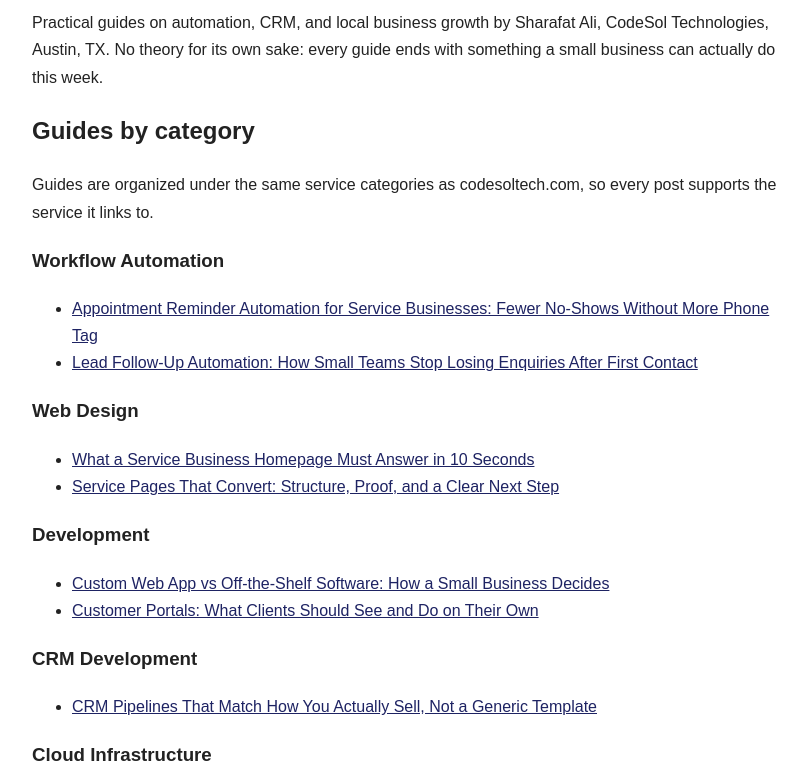
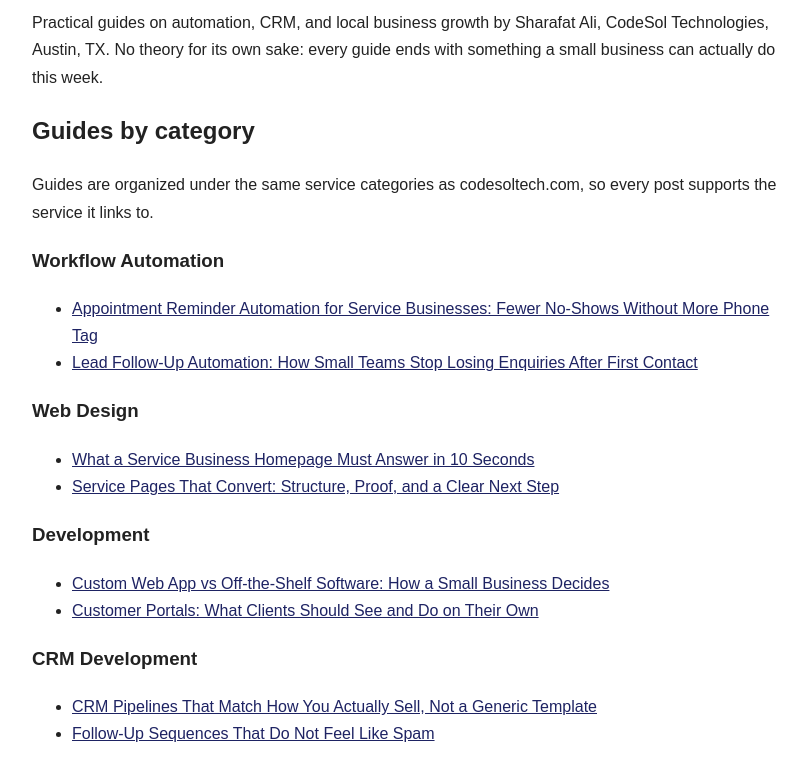
Before and after one commit to Codesoltech/Codesoltech.github.io, a plain HTML site: page index.html in a window 1280 px wide. Shown: the part 112-886 px from the top of the page, without its empty margins (228-1035 px from the left). Drawn offline with Linux system fonts and the light colour scheme.

Commit message:
Update hub index to list follow-up sequences article

```diff
--- a/index.html
+++ b/index.html
@@ -32,7 +32,7 @@ a{color:#1E2363}
 </ul>
 
 <h3>CRM Development</h3>
-  <ul><li><a href="crm-pipelines-match-how-you-actually-sell.html">CRM Pipelines That Match How You Actually Sell, Not a Generic Template</a></li></ul>
+  <ul><li><a href="crm-pipelines-match-how-you-actually-sell.html">CRM Pipelines That Match How You Actually Sell, Not a Generic Template</a></li><li><a href="follow-up-sequences-that-do-not-feel-like-spam.html">Follow-Up Sequences That Do Not Feel Like Spam</a></li></ul>
 <h3>Cloud Infrastructure</h3>
     <ul><li><a href="cloud-setup-small-business-what-you-actually-need-first.html">Cloud Setup for a Small Business: What You Actually Need First</a></li></ul>
 <h3>Ecommerce</h3>
```
